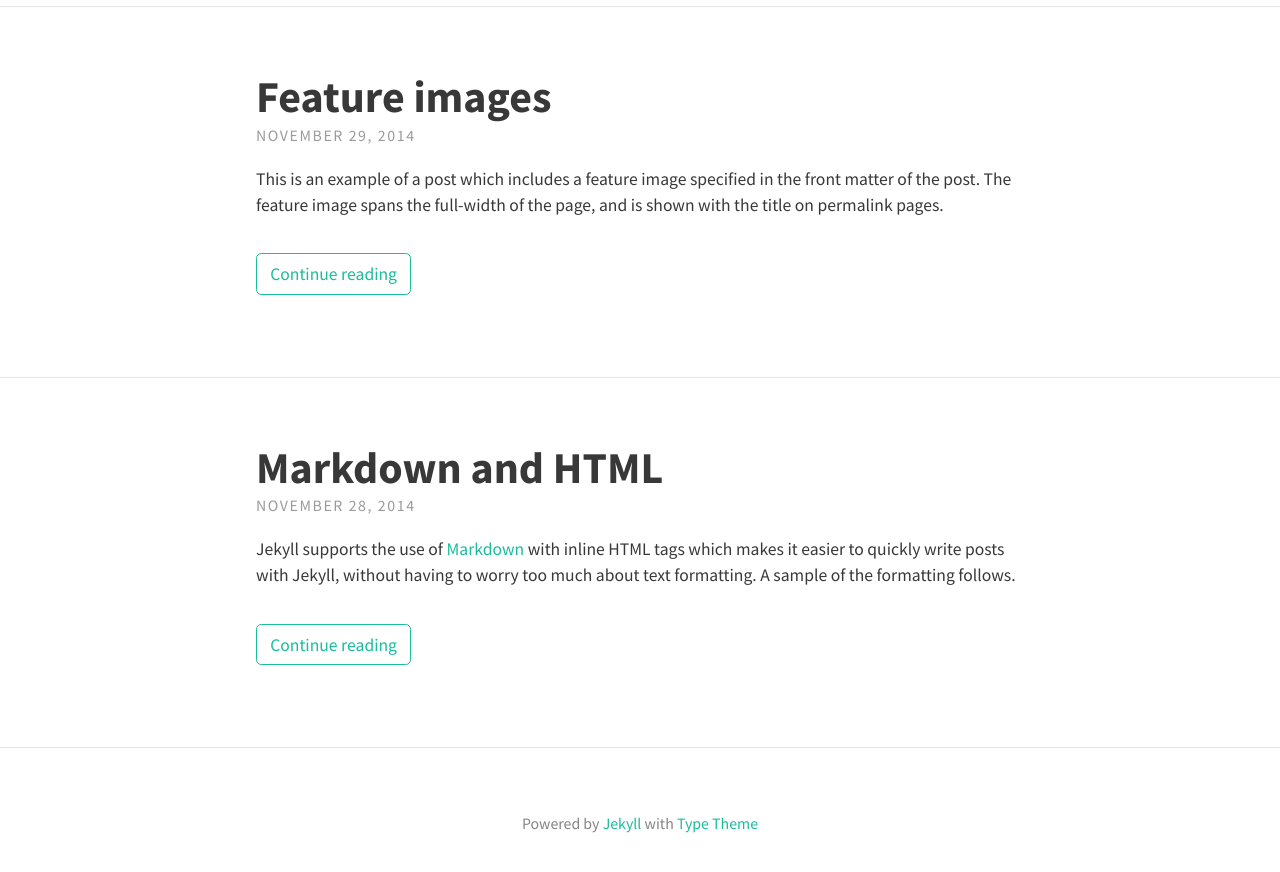
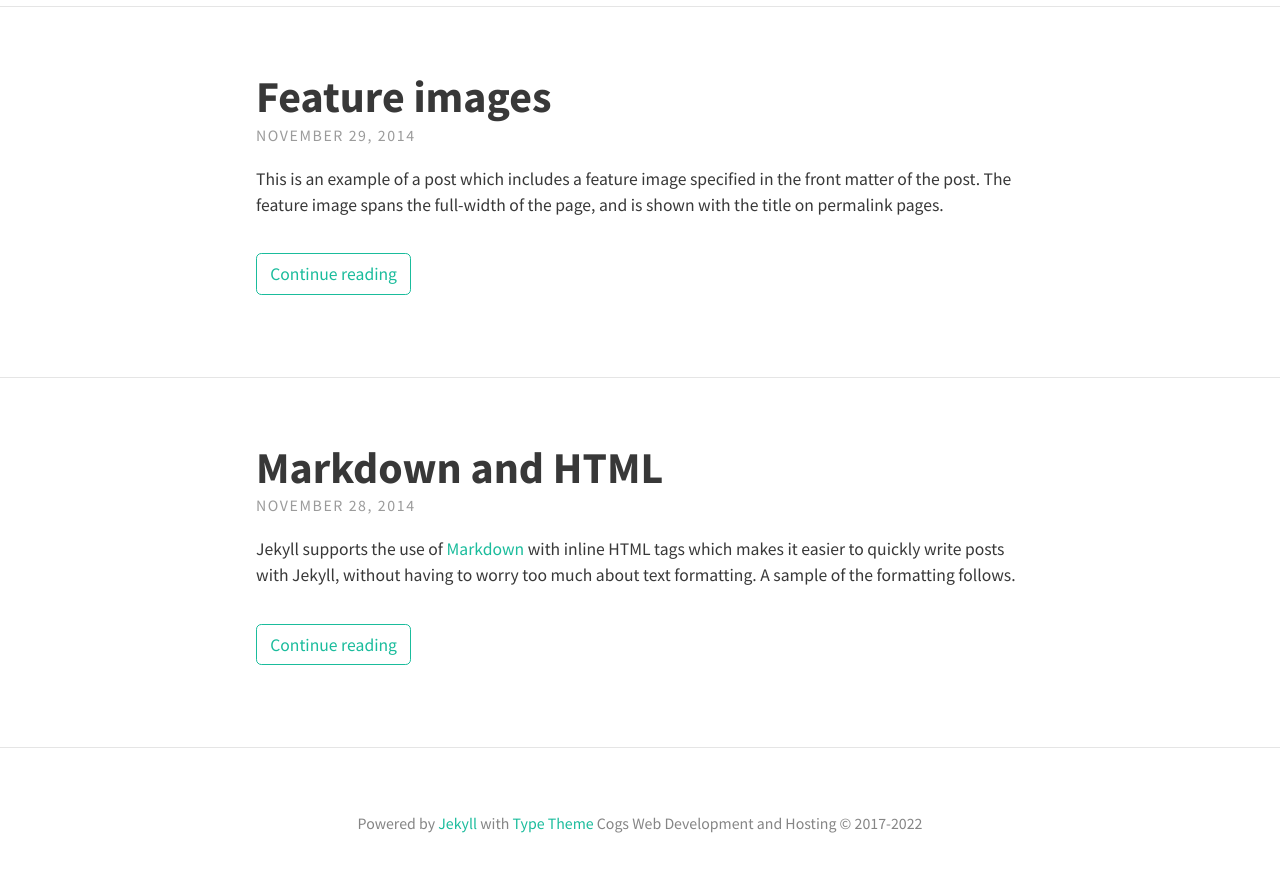
Before and after one commit to BigBoss424/cogswebdevblog, a Jekyll site: the page built from index.html, in a window 1280 px wide and 900 px high, scrolled down 1193 px. Shown: the top 872 px of the window. Built offline with Jekyll 4.4.1, drawn with Linux system fonts in a browser that asks for light colours; nearby versions of some CDN libraries; the list of posts is cut into pages by our own code.

Commit message:
Started to change the details in the config.yml to reflect on the blog.

```diff
--- a/_config.yml
+++ b/_config.yml
@@ -16,11 +16,13 @@ theme_settings:
      <p>Cogs Web Development and Hosting Development Blog</p>
 
      <p>Will be continuously updating this site as develop of the main
-        site will be progressing over the span of the next couple of months.
+        site will be progressing over the span of the next couple of 			months.
      </p>
+
   header_text_feature_image:
   footer_text: >
    Powered by <a href="https://jekyllrb.com/">Jekyll</a> with <a href="https://github.com/rohanchandra/type-theme">Type Theme</a>
+   Cogs Web Development and Hosting &#169; 2017-2022
 
   # Icons
   rss: false
```
